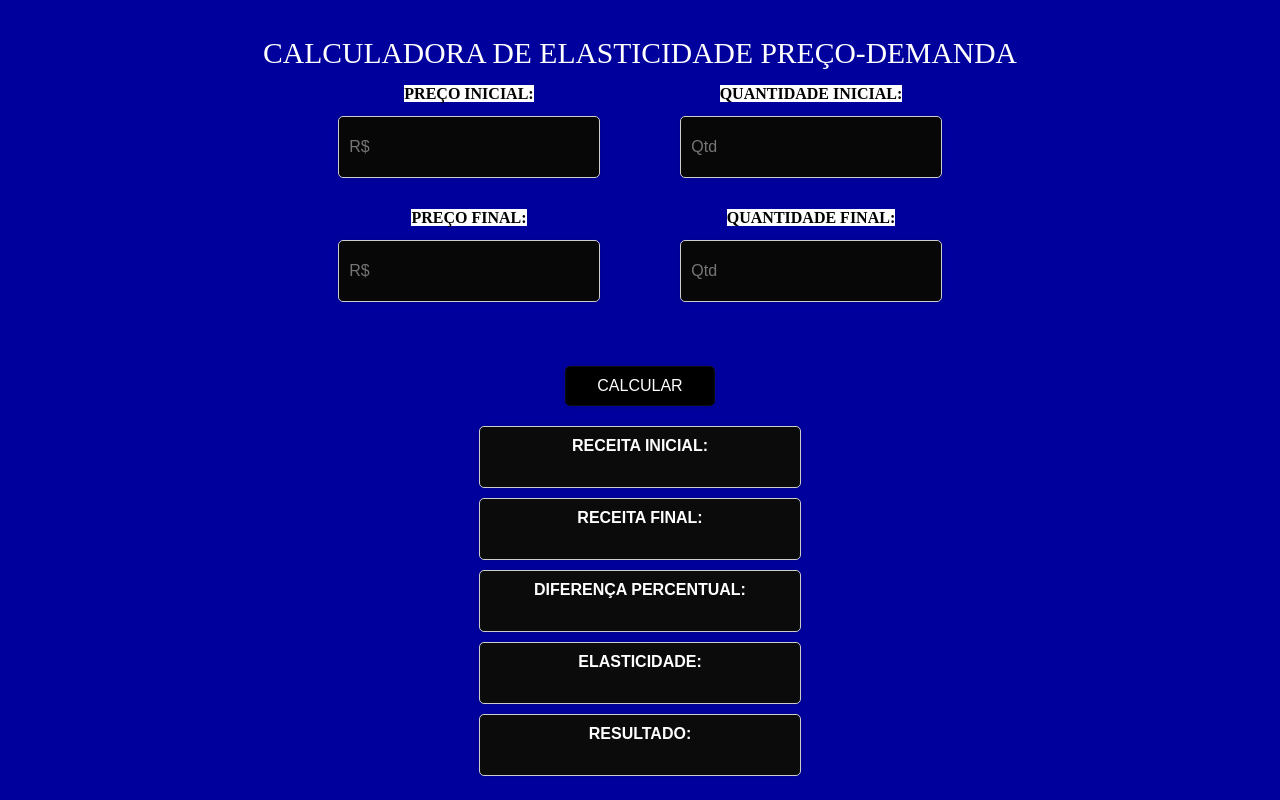
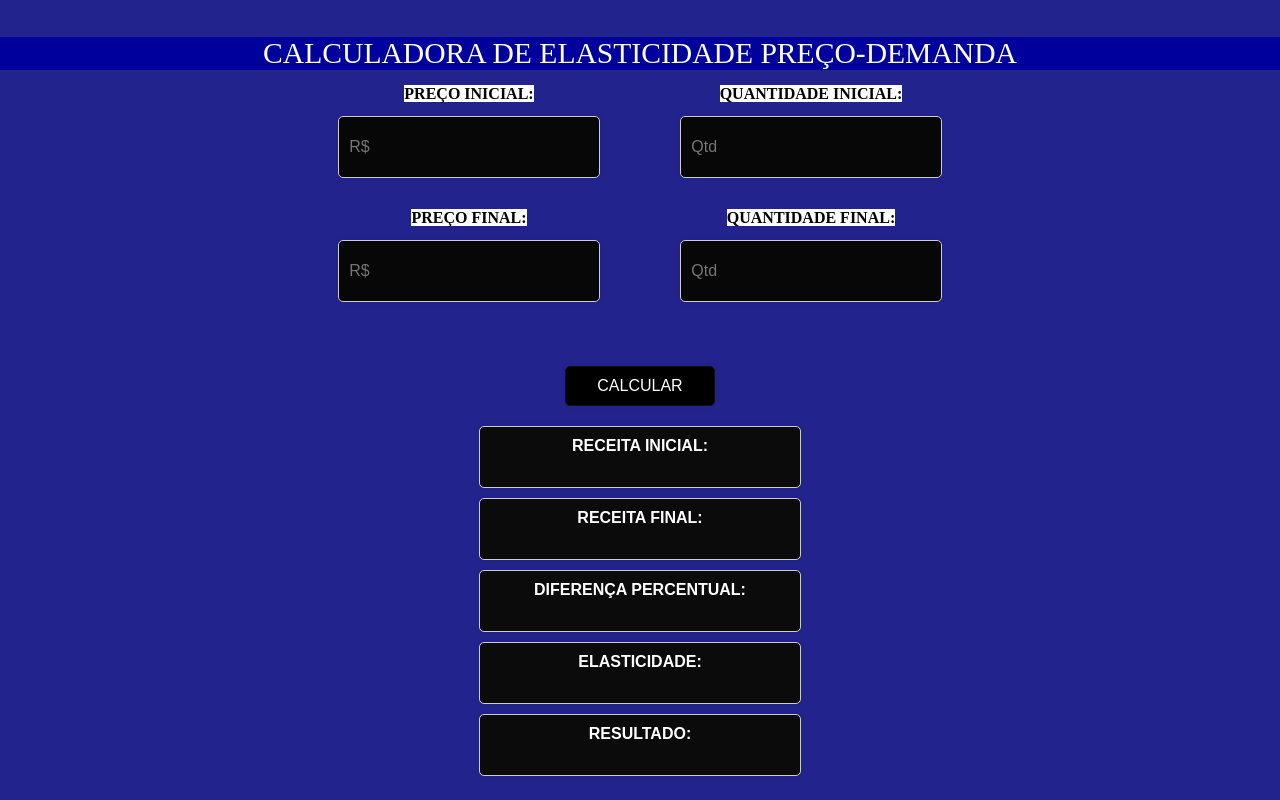
Before and after one commit to mhsousa/calc-elast-react, a React (Create React App) app: page / in a window 1280 px wide. Built offline with nearby package versions, Linux system fonts and the light colour scheme.

Commit message:
Update App.css

```diff
--- a/src/App.css
+++ b/src/App.css
@@ -1,6 +1,8 @@
-
+.App{
+  background-color:#23238E;
+}
 body{
-  background-color:#00009C}
+  background-color:#23238E}
 
 .App-header {
   max-height: 7vh;
```
